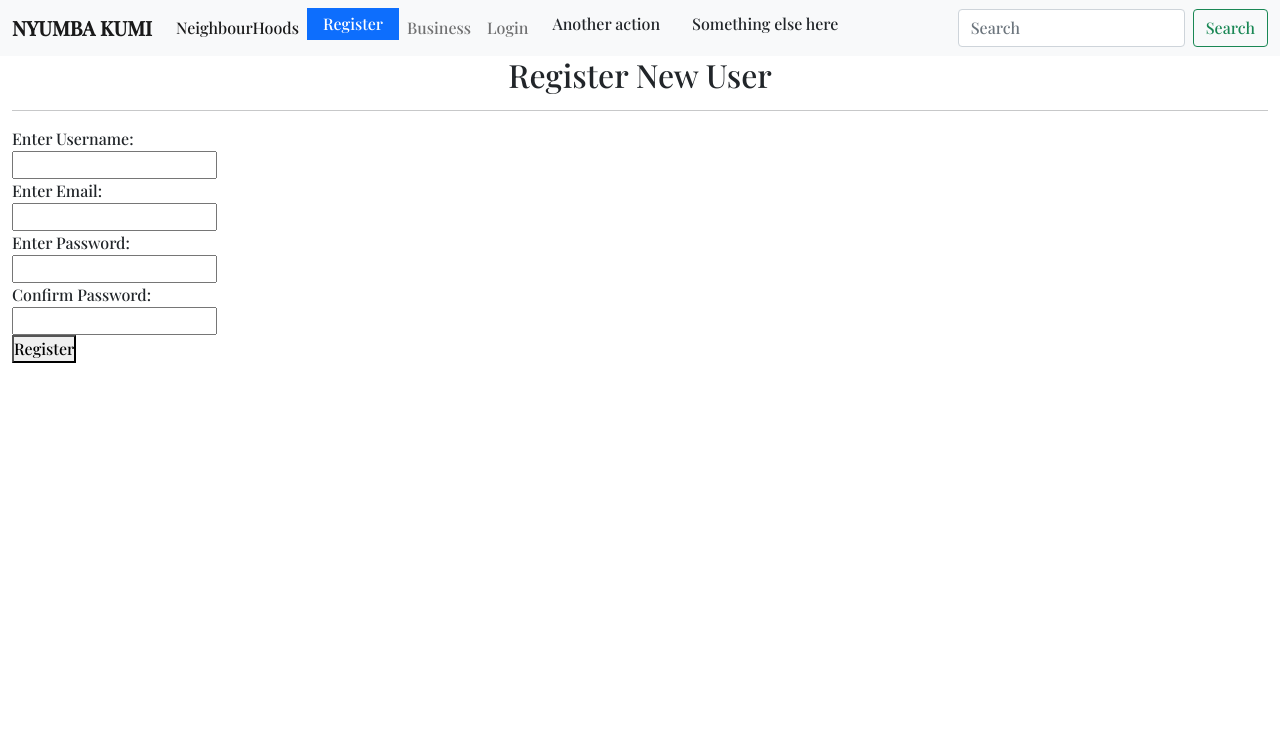
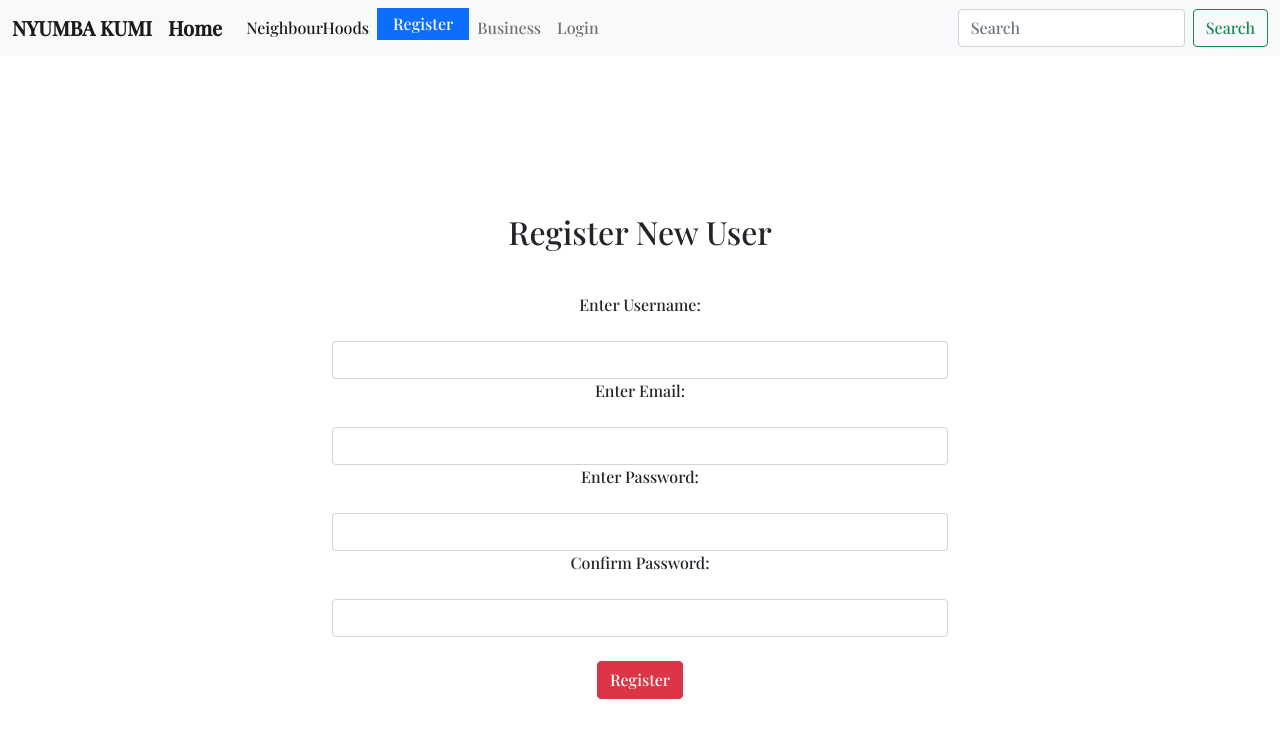
Before and after one commit to Alice-Githui/Neighbourhood-Watch-FE, an Angular app in the folder Hood/: page /registration in a window 1280 px wide. Shown: the top 738 px of the page. Built offline with nearby package versions, Linux system fonts and the light colour scheme.

Commit message:
style the registration forms

```diff
--- a/Hood/src/app/navbar/navbar.component.html
+++ b/Hood/src/app/navbar/navbar.component.html
@@ -1,6 +1,11 @@
 <nav class="navbar navbar-expand-lg navbar-light bg-light">
   <div class="container-fluid">
-    <a class="navbar-brand"  routerLinkActive='active' href="#" routerLink="home" ><b>NYUMBA KUMI</b></a>
+    <a class="navbar-brand"  routerLinkActive='active' href="#" routerLink="registration" ><b>NYUMBA KUMI</b></a>
+    <button class="navbar-toggler" type="button" data-bs-toggle="collapse" data-bs-target="#navbarSupportedContent"
+      aria-controls="navbarSupportedContent" aria-expanded="false" aria-label="Toggle navigation">
+      <span class="navbar-toggler-icon"></span>
+    </button>
+    <a class="navbar-brand"  routerLinkActive='active' href="#" routerLink="home" ><b>Home</b></a>
     <button class="navbar-toggler" type="button" data-bs-toggle="collapse" data-bs-target="#navbarSupportedContent"
       aria-controls="navbarSupportedContent" aria-expanded="false" aria-label="Toggle navigation">
       <span class="navbar-toggler-icon"></span>
@@ -17,11 +22,6 @@
         <li class="nav-item">
           <a class="nav-link" routerLink="login" routerLinkActive='active'>Login</a>
         </li>
-        <li><a class="dropdown-item" href="#" routerLinkActive='active'>Another action</a></li>
-        <li>
-          <hr class="dropdown-divider">
-        </li>
-        <li><a class="dropdown-item" href="#" routerLinkActive='active'>Something else here</a></li>
       </ul>
       <form class="d-flex">
         <input class="form-control me-2" type="search" placeholder="Search" aria-label="Search">
--- a/Hood/src/app/registration/registration.component.css
+++ b/Hood/src/app/registration/registration.component.css
@@ -0,0 +1,8 @@
+#registeruser{
+    display: flex;
+    flex-direction: column;
+    align-items: center;
+    justify-content: center;
+    height: 100vh;
+
+}
--- a/Hood/src/app/registration/registration.component.html
+++ b/Hood/src/app/registration/registration.component.html
@@ -1,14 +1,21 @@
 <div class="container-fluid">
+    <div class="row">
+        <div class="col-md-3"></div>
+        <div class="form-group col-md-6" id="registeruser">
             <h2 class="text-center">Register New User</h2>
             <hr>
                 <label for="username">Enter Username:</label><br>
-    <input [(ngModel)] = "input.username"><br>
+                <input [(ngModel)]="input.username" class="form-control">
                 <label for="email">Enter Email:</label><br>
-    <input [(ngModel)]="input.email"><br>
+                <input [(ngModel)]="input.email" class="form-control">
                 <label for="password">Enter Password:</label><br>
-    <input [(ngModel)]="input.password" type="password"><br>
+                <input [(ngModel)]="input.password" type="password" class="form-control">
                 <label for="confirmpassword">Confirm Password:</label><br>
-    <input [(ngModel)]="input.confirmpassword" type="password"><br>
+                <input [(ngModel)]="input.confirmpassword" type="password" class="form-control">
+                <br>
+                <button (click)=registerUser() routerLink="/login" class="btn btn-danger btn-block">Register</button>
 
-    <button (click)=registerUser() routerLink="/login">Register</button>
         </div>
+        <div class="col-md-3"></div>
+    </div>
+</div>
```
Lines whose indentation alone changed are shown as unchanged.
